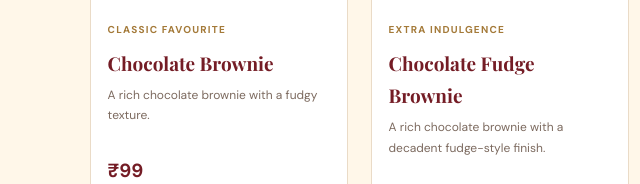
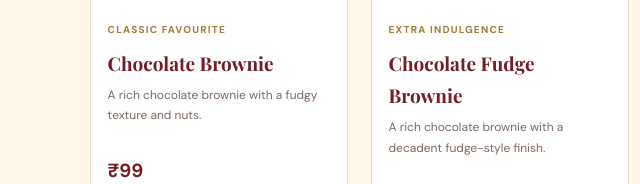
Before and after one commit to sidha-01/chocohub, a plain HTML site: page products.html in a window 1280 px wide. Shown: the part 4088-4272 px from the top of the page, 0-640 px from the left. Drawn offline with nearby package versions, Linux system fonts and the light colour scheme.

Commit message:
changes in product page

```diff
--- a/products.html
+++ b/products.html
@@ -895,7 +895,7 @@
                         <h3>Chocolate Brownie</h3>
                         <p>
                             A rich chocolate brownie with
-                            a fudgy texture.
+                            a fudgy texture and nuts.
                         </p>
                         <div class="price">₹99</div>
                         <div class="unit">Per piece · Sample price</div>
```
